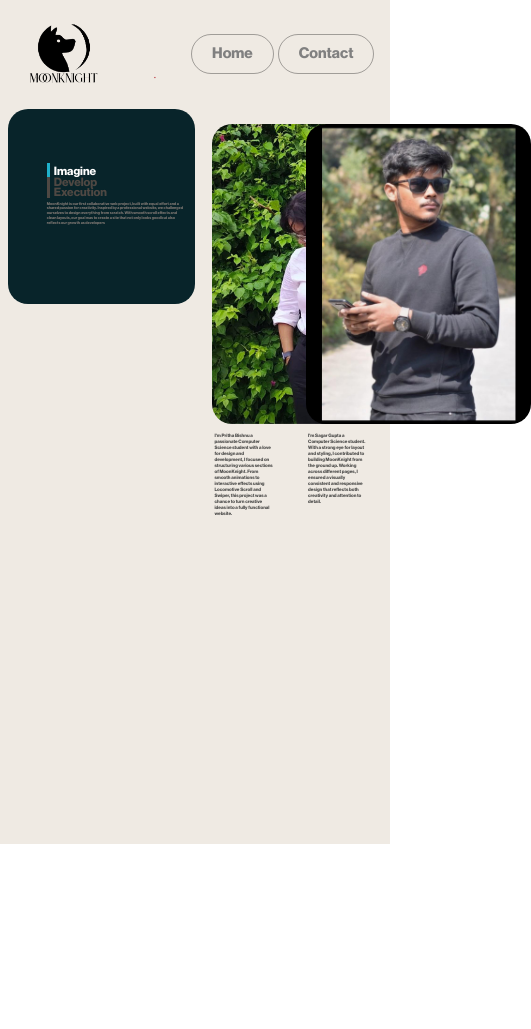
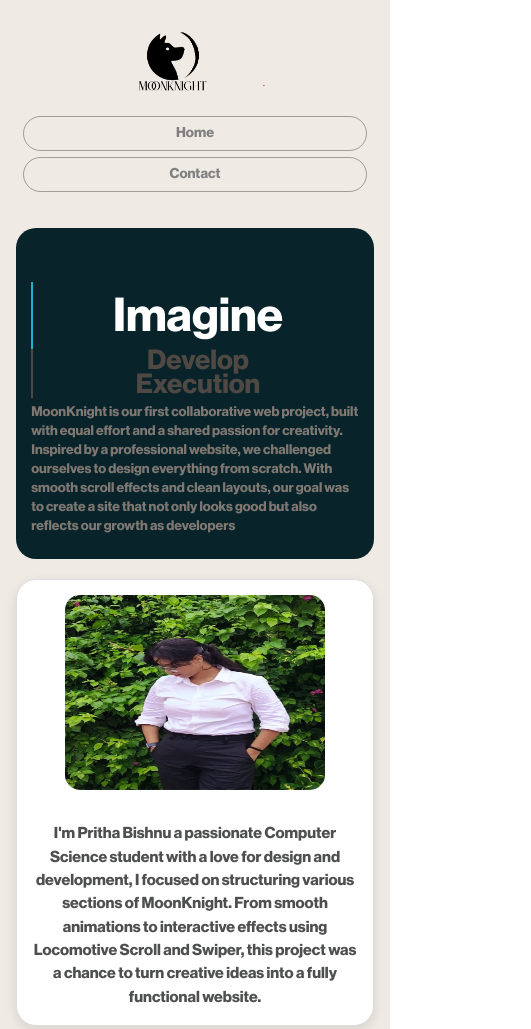
Before and after one commit to Sagar04742/Moon-knight, a plain HTML site: page work.html in a window 390 px wide. Shown: the top 1029 px of the page, 531 px wide, since content can reach past the window. Before the commit the page ends 844 px from the top, so only its background shows below. Drawn offline with Linux system fonts and the light colour scheme.

Commit message:
about us responsiveness

```diff
--- a/work.css
+++ b/work.css
@@ -208,8 +208,154 @@ nav img {
   margin-left:1vw;
   color:rgba(39, 40, 40, 0.82)
 }
-/* -------------------- RESPONSIVE -------------------- */
-@media (max-width: 768px) {
-  #center { grid-template-columns: 1fr; }
-  nav img { max-width: 140px; }
+/* -------------------- RESPONSIVE MEDIA QUERIES -------------------- */
+
+/* -------------------- TABLET (Up to 1024px) -------------------- */
+@media (max-width: 1024px) {
+    #page1 {
+        padding: 0 4vw; /* Slightly more side padding */
+    }
+
+    /* Navigation */
+    nav img {
+        max-width: 150px;
+    }
+    #nav-part2 h4 {
+        font-size: 14px;
+        padding: 8px 15px;
+    }
+
+    /* Center Layout: Revert to single column for better use of vertical space */
+    #center {
+        flex-direction: column;
+        height: auto;
+        gap: 30px;
+        padding: 30px 0;
+    }
+
+    /* Left Section (Project Narrative) */
+    #p1-left {
+        width: 100%;
+        height: auto;
+        padding: 5vw 4vw;
+        margin: 0;
+    }
+    #p1-left h1 {
+        font-size: 8vw;
+        margin-left: 0;
+        margin-top: 5vw;
+        text-align: center;
+    }
+    #p1-left h2 {
+        font-size: 5vw;
+        margin-left: 0;
+        text-align: center;
+    }
+    #p1-left h4 {
+        font-size: 1.5vw;
+        margin-left: 0;
+        line-height: 1.5;
+        text-align: center;
+        padding: 0 5vw;
+    }
+
+    /* Right Sections (Contributor Boxes) */
+    #p1-right1, #p1-right2 {
+        width: 100%;
+        height: auto;
+        padding: 3vw;
+        /* Revert to white background for contrast on light page background */
+        background-color: #FFF;
+        box-shadow: 0 4px 12px rgba(0, 0, 0, 0.1);
+        border: 1px solid #ddd;
+        display: flex; /* Ensure inner content remains flexible */
+        flex-direction: row; /* Layout image and text side-by-side */
+        align-items: center;
+        gap: 20px;
+    }
+
+    #p1-right1 img, #p1-right2 img {
+        height: 20vw; /* Use vw for dynamic height */
+        width: 30%;
+        border-radius: 15px;
+        margin-left: 0;
+    }
+
+    #p1-right1 h2, #p1-right2 h2 {
+        font-size: 1.8vw;
+        padding: 0;
+        margin-left: 0;
+    }
 }
+
+
+/* -------------------- MOBILE (Up to 600px) -------------------- */
+@media (max-width: 600px) {
+    /* --- NAVIGATION --- */
+    nav {
+        flex-direction: column;
+        padding: 4vw 2vw;
+    }
+    nav img {
+        max-width: 140px;
+        margin-bottom: 2vw;
+    }
+    #nav-part2 {
+        flex-direction: column;
+        gap: 1.5vw;
+        width: 100%;
+    }
+    #nav-part2 h4 {
+        width: 100%;
+        text-align: center;
+        font-size: 14px;
+        padding: 8px 15px;
+    }
+
+    /* --- CENTER LAYOUT --- */
+    #center {
+        gap: 20px;
+        padding: 20px 0;
+    }
+
+    /* Left Section (Project Narrative) */
+    #p1-left {
+        padding: 6vw 4vw;
+    }
+    #p1-left h1 {
+        font-size: 12vw;
+        margin-top: 8vw;
+        border-left: 2px solid rgb(31, 177, 203);
+    }
+    #p1-left h2 {
+        font-size: 7vw;
+        border-left: 2px solid #4F4843;
+    }
+    #p1-left h4 {
+        font-size: 3.5vw;
+        line-height: 1.4;
+        padding: 0;
+        text-align: left;
+    }
+
+    /* Right Sections (Contributor Boxes) */
+    #p1-right1, #p1-right2 {
+        padding: 4vw;
+        /* Stack image and text vertically */
+        flex-direction: column;
+        text-align: center;
+    }
+
+    #p1-right1 img, #p1-right2 img {
+        height: 50vw; /* Takes up half the screen height */
+        width: 80%;
+        margin-left: 0;
+        margin-bottom: 3vw;
+    }
+
+    #p1-right1 h2, #p1-right2 h2 {
+        font-size: 4vw;
+        line-height: 1.5;
+        color: rgba(39, 40, 40, 0.82);
+    }
+}
```
